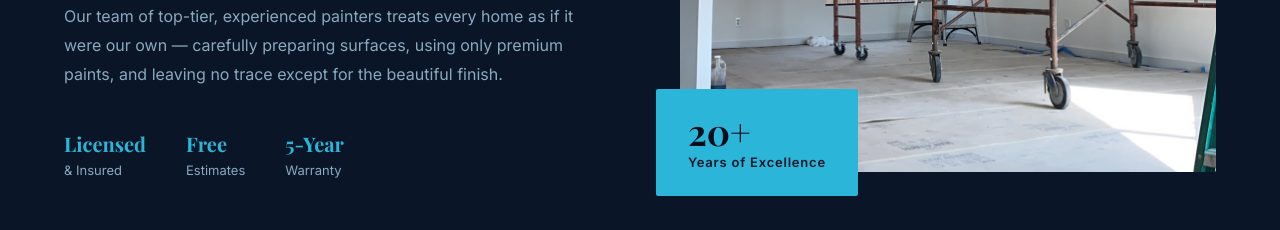
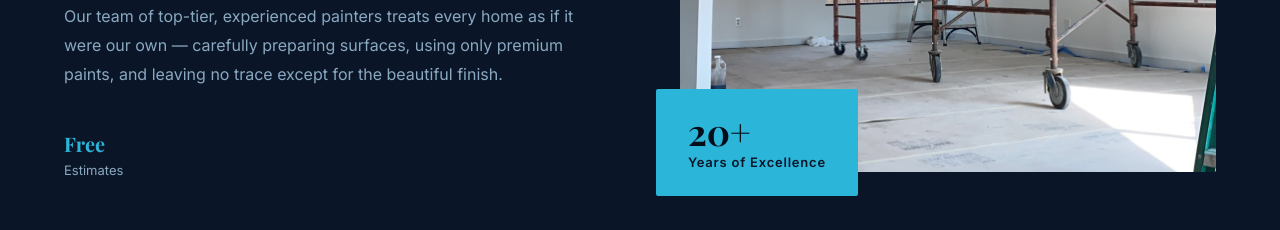
Before and after one commit to HVprofessional/HVP, a React (Vite) app: page / in a window 1280 px wide. Shown: the part 2620-2850 px from the top of the page. Built offline with nearby package versions, Linux system fonts and the light colour scheme; the HTML template or start-up script is replaced by a standard one; a web font is replaced by a local one.

Commit message:
Remove all licensed/insured/warranty language from site copy and metadata
- Drop the "Licensed & Insured" and "5-Year Warranty" trust badges
- Remove "licensed, insured" wording from the about text and footer
- Update SEO description and structured data to match

```diff
--- a/src/App.tsx
+++ b/src/App.tsx
@@ -267,7 +267,7 @@ export default function App() {
               Our team of top-tier, experienced painters treats every home as if it were our own — carefully preparing surfaces, using only premium paints, and leaving no trace except for the beautiful finish.
             </p>
             <div style={{ display: 'flex', gap: 40 }}>
-              {[['Licensed', '& Insured'], ['Free', 'Estimates'], ['5-Year', 'Warranty']].map(([a, b], i) => (
+              {[['Free', 'Estimates']].map(([a, b], i) => (
                 <div key={i}>
                   <div style={{ fontFamily: 'Playfair Display, Georgia, serif', fontSize: 20, fontWeight: 700, color: '#2bb5d8' }}>{a}</div>
                   <div style={{ fontSize: 13, color: '#8aa8c0', marginTop: 2 }}>{b}</div>
@@ -486,7 +486,7 @@ export default function App() {
                 </div>
               </div>
               <p style={{ fontSize: 14, color: '#8aa8c0', lineHeight: 1.8, maxWidth: 320 }}>
-                Two decades of premium painting services for residential and commercial clients across the DFW metroplex. Licensed, insured, and dedicated to excellence.
+                Two decades of premium painting services for residential and commercial clients across the DFW metroplex. Dedicated to excellence.
               </p>
             </div>
 
@@ -509,7 +509,7 @@ export default function App() {
 
           <div style={{ borderTop: '1px solid rgba(255,255,255,0.06)', paddingTop: 28, display: 'flex', justifyContent: 'space-between', alignItems: 'center', flexWrap: 'wrap', gap: 12 }}>
             <div style={{ fontSize: 13, color: '#4a6070' }}>© 2024 H.V. Professional Paint. All rights reserved.</div>
-            <div style={{ fontSize: 13, color: '#4a6070' }}>Licensed · Insured · 20+ Years of Excellence</div>
+            <div style={{ fontSize: 13, color: '#4a6070' }}>20+ Years of Excellence</div>
           </div>
         </div>
       </footer>
```
Also changed, not shown: .figma/make/site.json.
